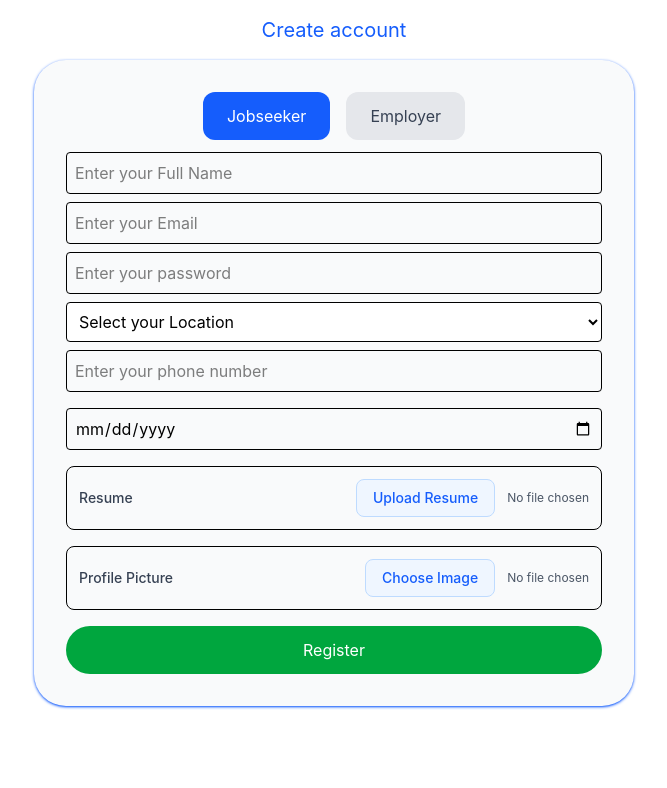
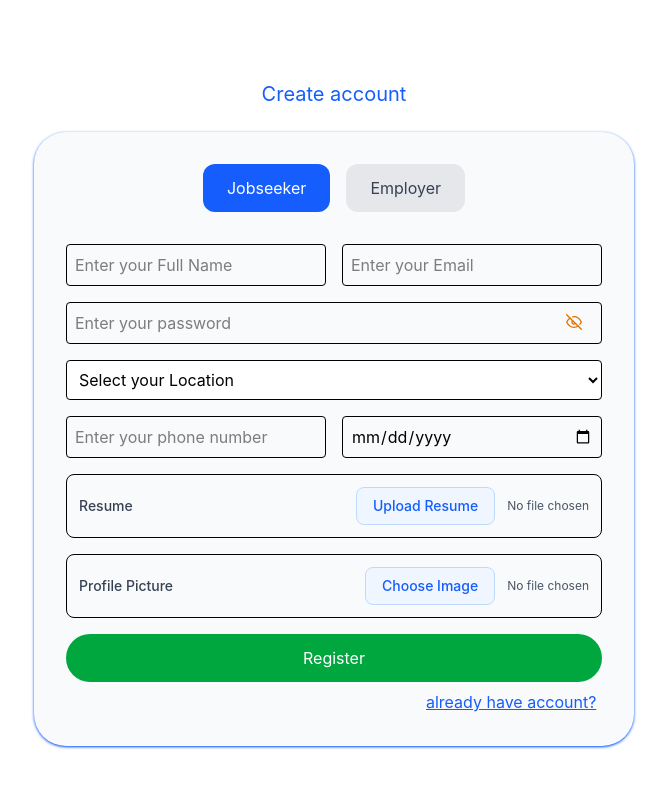
Before and after one commit to Naresharyal21/career_link_codeit_group_a, a React (Vite) app in the folder frontend/career_link/: page /signup in a window 1280 px wide. Shown: the top 788 px of the page, without its empty margins (306-973 px from the left). Built offline with nearby package versions, Linux system fonts and the light colour scheme.

Commit message:
up to signin completed

```diff
--- a/frontend/career_link/src/components/accounts/JobseekerForm.jsx
+++ b/frontend/career_link/src/components/accounts/JobseekerForm.jsx
@@ -4,11 +4,11 @@ const JobseekerForm = ({ formik }) => {
   return (
     <div>
 
-      {/* =========================
+      {/*
           PHONE
-      ========================= */}
-
-      <div className="mb-4">
+       */}
+<div className="flex justify-between">
+      <div className="mb-4 w-65">
         <input
           id="phone"
           name="phone"
@@ -29,11 +29,11 @@ const JobseekerForm = ({ formik }) => {
       </div>
 
 
-      {/* =========================
+      {/*
           DATE OF BIRTH
-      ========================= */}
+       */}
 
-      <div className="mb-4">
+      <div className="mb-4 w-65">
         <input
           id="date_of_birth"
           name="date_of_birth"
@@ -51,11 +51,11 @@ const JobseekerForm = ({ formik }) => {
             </p>
           )}
       </div>
+</div>
 
-
-      {/* =========================
+      {/*
           RESUME
-      ========================= */}
+       */}
 
       <div className="mb-4 flex items-center justify-between border p-3 rounded-lg">
 
--- a/frontend/career_link/src/components/accounts/LoginForm.jsx
+++ b/frontend/career_link/src/components/accounts/LoginForm.jsx
@@ -1,10 +1,136 @@
-import React from 'react'
+import { useFormik } from 'formik'
+import React, { useState } from 'react'
+
+
+import { FiEye } from "react-icons/fi";
+import { FiEyeOff } from "react-icons/fi";
+import { loginValidationSchema } from './validationSchema';
+import { Link } from 'react-router';
+
 
 const LoginForm = () => {
+
+  const [showPassword, setShowPassword] = useState(false)
+  const handletoggle = () => {
+    setShowPassword(showPassword ? false : true)
+  }
+  const formik = useFormik({
+
+    initialValues: {
+      email: "",
+      password: "",
+    },
+
+    validationSchema: loginValidationSchema,
+
+    onSubmit: async (values) => {
+      console.log(values)
+      try {
+
+      } catch (err) {
+
+      }
+    }
+
+  })
+
+
+
+
+
+
   return (
-    <div>
-      i am login form
-    </div>
+    <form onSubmit={formik.handleSubmit}>
+
+
+
+      <div className=" mt-10 mb-10  ">
+
+        <input
+          id="email"
+          name="email"
+          type="email"
+
+          placeholder="Enter your Email"
+
+
+          value={formik.values.email}
+          onChange={formik.handleChange}
+          onBlur={formik.handleBlur}
+
+          className="border rounded-xl  p-2 w-full "
+        />
+
+        {formik.touched.email &&
+          formik.errors.email && (
+            <p className="text-red-700">
+              {formik.errors.email}
+            </p>
+          )}
+      </div>
+
+
+
+      {/* =========================
+          PASSWORD
+      ========================= */}
+
+      <div className="mb-4">
+
+        <input
+          id="password"
+          name="password"
+          type={showPassword ? "text" : "password"}
+          placeholder="Enter your password"
+
+          value={formik.values.password}
+          onChange={formik.handleChange}
+          onBlur={formik.handleBlur}
+
+          className="border rounded-xl p-2 w-full"
+        />
+        <button type="button" onClick={handletoggle} className=" -ml-9 absolute  mt-3 w-4  text-amber-600"> {showPassword ? <FiEye /> : <FiEyeOff />}</button>
+
+        {formik.touched.password &&
+          formik.errors.password && (
+            <p className="text-red-700">
+              {formik.errors.password}
+            </p>
+          )}
+
+      </div>
+
+
+      <button className="bg-green-600 text-white p-2 rounded-2xl w-full mt-10" type="submit">Login</button>
+
+
+
+      <Link
+        className="ml-60 mt-5 text-x text-blue-600 underline hover:text-purple-800"
+        to="/Signup"
+      >
+        needs signup ?
+      </Link>
+
+
+
+
+
+
+
+
+
+
+
+
+
+
+
+
+
+
+
+    </form >
   )
 }
 
--- a/frontend/career_link/src/components/accounts/SignupForm.jsx
+++ b/frontend/career_link/src/components/accounts/SignupForm.jsx
@@ -1,12 +1,22 @@
-import React from "react";
+
+import React, { useState } from "react";
+
+
+
 import { useFormik } from "formik";
-import * as Yup from "yup";
-import { useNavigate } from "react-router";
+import { Link, useNavigate } from "react-router";
+
+import EmployerForm from "./EmployerForm";
+import JobseekerForm from "./JobseekerForm";
+
+
+import { FiEye, FiEyeOff } from "react-icons/fi";
+
 
 import useAccounts from "../../hooks/useAccounts";
-import JobseekerForm from "./JobseekerForm";
-import EmployerForm from "./EmployerForm";
+import { signupValidationSchema } from "./validationSchema";
 import { nepalLocations } from "../../appstore/nepalLocations";
+
 
 const SignupForm = () => {
   const { register, loading } = useAccounts();
@@ -14,123 +24,25 @@ const SignupForm = () => {
 
   const formik = useFormik({
     initialValues: {
-      // Common
       username: "",
       email: "",
       password: "",
       role: "js",
       location: "",
-
-      // Jobseeker
       phone: "",
       date_of_birth: "",
       resume_file: null,
       profile_pictur: null,
-
-      // Employer
       company_description: "",
       website: "",
       logo: null,
     },
 
-    validationSchema: Yup.object({
-
-      // USERNAME / COMPANY NAME
-
-      username: Yup.string()
-        .required("This field is required")
-        .min(3, "Must be at least 3 characters"),
-
-
-      // EMAIL
-
-      email: Yup.string()
-        .email("Enter a valid email")
-        .required("Email is required"),
-
-
-      // PASSWORD
-
-      password: Yup.string()
-        .min(8, "Password must be at least 8 characters")
-        .required("Password is required"),
-
-
-      // ROLE
-
-      role: Yup.string()
-        .oneOf(["js", "ep"], "Invalid role")
-        .required("Role is required"),
-
-
-      // LOCATION
-
-      location: Yup.string()
-        .required("Location is required"),
-
-
-      // JOBSEEKER PHONE
-
-      phone: Yup.string().when("role", {
-        is: "js",
-        then: (schema) =>
-          schema.required("Phone number is required"),
-        otherwise: (schema) =>
-          schema.notRequired(),
-      }),
-
-
-      // JOBSEEKER DATE OF BIRTH
-
-      date_of_birth: Yup.date()
-        .nullable()
-        .when("role", {
-          is: "js",
-          then: (schema) =>
-            schema
-              .max(
-                new Date(
-                  new Date().setFullYear(
-                    new Date().getFullYear() - 18
-                  )
-                ),
-                "You must be at least 18 years old"
-              )
-              .required("Date of birth is required"),
-
-          otherwise: (schema) =>
-            schema.notRequired(),
-        }),
-
-
-      // EMPLOYER WEBSITE
-
-      website: Yup.string().when("role", {
-        is: "ep",
-        then: (schema) =>
-          schema
-            .url("Enter a valid website URL")
-            .nullable(),
-
-        otherwise: (schema) =>
-          schema.notRequired(),
-      }),
-
-      company_description:Yup.string().max(450, "Must be at with in 450 characters"),
-    }),
-
-
-    // SUBMIT
+    validationSchema: signupValidationSchema, // <--- Used here
 
     onSubmit: async (values) => {
-      console.log("FORM SUBMITTED");
-      console.log(values);
-
       try {
         await register(values);
-
-        console.log("Registration successful");
-
         navigate("/login");
       } catch (err) {
         console.error("Registration failed:", err);
@@ -138,26 +50,22 @@ const SignupForm = () => {
     },
   });
 
-
-  // ROLE CHANGE
-
+  const [showPassword, setShowPassword] = useState(false);
+  const handletoggle = () => {
+    setShowPassword(!showPassword);
+  };
 
   const handleRoleChange = (newRole) => {
     if (newRole === "js") {
       formik.setValues({
         ...formik.values,
-
         role: "js",
-
-        // Clear employer fields
         company_description: "",
         website: "",
         logo: null,
       });
-
       formik.setTouched({
         ...formik.touched,
-
         website: false,
       });
     }
@@ -165,19 +73,14 @@ const SignupForm = () => {
     if (newRole === "ep") {
       formik.setValues({
         ...formik.values,
-
         role: "ep",
-
-        // Clear jobseeker fields
         phone: "",
         date_of_birth: "",
         resume_file: null,
         profile_pictur: null,
       });
-
       formik.setTouched({
         ...formik.touched,
-
         phone: false,
         date_of_birth: false,
       });
@@ -186,14 +89,9 @@ const SignupForm = () => {
 
   return (
     <form onSubmit={formik.handleSubmit}>
-
-      {/* =========================
-          ROLE
-      ========================= */}
-
-      <div className="flex justify-center mb-3">
+      {/* ROLE TOGGLE BUTTONS */}
+      <div className="flex justify-center mb-8">
         <div className="flex gap-4">
-
           <button
             type="button"
             onClick={() => handleRoleChange("js")}
@@ -204,7 +102,6 @@ const SignupForm = () => {
           >
             Jobseeker
           </button>
-
           <button
             type="button"
             onClick={() => handleRoleChange("ep")}
@@ -215,180 +112,122 @@ const SignupForm = () => {
           >
             Employer
           </button>
-
         </div>
       </div>
 
-      {/* =========================
-          USERNAME / COMPANY NAME
-      ========================= */}
-
-      <div className="mb-2">
-
+      {/* USERNAME / COMPANY NAME & EMAIL */}
+      <div className="flex justify-between">
+        <div className="mb-4 w-65">
           <input
             id="username"
             name="username"
             type="text"
-
             placeholder={
               formik.values.role === "ep"
                 ? "Enter your Company Name"
                 : "Enter your Full Name"
             }
-
             value={formik.values.username}
             onChange={formik.handleChange}
             onBlur={formik.handleBlur}
-
             className="border rounded p-2 w-full"
           />
-
-        {formik.touched.username &&
-          formik.errors.username && (
-            <p className="text-red-700">
-              {formik.errors.username}
-            </p>
+          {formik.touched.username && formik.errors.username && (
+            <p className="text-red-700">{formik.errors.username}</p>
           )}
-
         </div>
 
-      {/* =========================
-          EMAIL
-      ========================= */}
-
-      <div className="mb-2">
-
+        <div className="mb-4 w-65">
           <input
             id="email"
             name="email"
             type="email"
-
             placeholder={
               formik.values.role === "ep"
                 ? "Enter your Company Email"
                 : "Enter your Email"
             }
-
             value={formik.values.email}
             onChange={formik.handleChange}
             onBlur={formik.handleBlur}
-
             className="border rounded p-2 w-full"
           />
-
-        {formik.touched.email &&
-          formik.errors.email && (
-            <p className="text-red-700">
-              {formik.errors.email}
-            </p>
+          {formik.touched.email && formik.errors.email && (
+            <p className="text-red-700">{formik.errors.email}</p>
           )}
-
+        </div>
       </div>
 
-      {/* =========================
-          PASSWORD
-      ========================= */}
-
-      <div className="mb-2">
-
+      {/* PASSWORD */}
+      <div className="mb-4 relative">
         <input
           id="password"
           name="password"
-          type="password"
+          type={showPassword ? "text" : "password"}
           placeholder="Enter your password"
-
           value={formik.values.password}
           onChange={formik.handleChange}
           onBlur={formik.handleBlur}
-
           className="border rounded p-2 w-full"
         />
-
-        {formik.touched.password &&
-          formik.errors.password && (
-            <p className="text-red-700">
-              {formik.errors.password}
-            </p>
+        <button
+          type="button"
+          onClick={handletoggle}
+          className="-ml-9 absolute mt-3 w-4 text-amber-600"
+        >
+          {showPassword ? <FiEye /> : <FiEyeOff />}
+        </button>
+        {formik.touched.password && formik.errors.password && (
+          <p className="text-red-700">{formik.errors.password}</p>
         )}
-
       </div>
 
-      {/* =========================
-          LOCATION
-      ========================= */}
-
-      <div className="mb-2">
-
+      {/* LOCATION */}
+      <div className="mb-4">
         <select
           id="location"
           name="location"
-
           value={formik.values.location}
-
           onChange={formik.handleChange}
           onBlur={formik.handleBlur}
-
-          className="border rounded p-2 w-full bg-white"
+          className="border rounded p-2 pr-5 w-full bg-white"
         >
-
           <option value="" disabled>
             {formik.values.role === "ep"
               ? "Select your Company Location"
               : "Select your Location"}
           </option>
-
           {nepalLocations.map((loc) => (
             <option key={loc} value={loc}>
               {loc}
             </option>
           ))}
-
         </select>
-
-        {formik.touched.location &&
-          formik.errors.location && (
-            <p className="text-red-700">
-              {formik.errors.location}
-            </p>
+        {formik.touched.location && formik.errors.location && (
+          <p className="text-red-700">{formik.errors.location}</p>
         )}
-
       </div>
 
-      {/* =========================
-          JOBSEEKER FORM
-      ========================= */}
+      {/* SUB-FORMS */}
+      {formik.values.role === "js" && <JobseekerForm formik={formik} />}
+      {formik.values.role === "ep" && <EmployerForm formik={formik} />}
 
-      {formik.values.role === "js" && (
-        <JobseekerForm formik={formik} />
-      )}
-
-      {/* =========================
-          EMPLOYER FORM
-      ========================= */}
-
-      {formik.values.role === "ep" && (
-        <EmployerForm formik={formik} />
-      )}
-
-      {/* =========================
-          SUBMIT
-      ========================= */}
-
+      {/* SUBMIT */}
       <div className="flex flex-col">
-
         <button
           type="submit"
           disabled={loading}
-
           className="bg-green-600 text-white px-6 py-3 rounded-3xl hover:-translate-y-1 transition disabled:opacity-50"
         >
-          {loading
-            ? "Creating account..."
-            : "Register"}
+          {loading ? "Creating account..." : "Register"}
         </button>
-
+        <Link
+          className="ml-90 mt-2 text-x text-blue-600 underline hover:text-purple-800"
+          to="/login"
+        >
+          already have account?
+        </Link>
       </div>
-
     </form>
   );
 };
--- /dev/null
+++ b/frontend/career_link/src/components/accounts/validationSchema.js
@@ -0,0 +1,61 @@
+import * as Yup from "yup";
+
+export const usernameRule = Yup.string()
+  .required("This field is required")
+  .min(3, "Must be at least 3 characters");
+
+export const emailRule = Yup.string()
+  .email("Enter a valid email")
+  .required("Email is required");
+
+export const passwordRule = Yup.string()
+  .min(8, "Password must be at least 8 characters")
+  .required("Password is required");
+
+export const locationRule = Yup.string().required("Location is required");
+
+export const loginValidationSchema = Yup.object({
+  email: emailRule,
+  password: passwordRule,
+});
+
+export const signupValidationSchema = Yup.object({
+  username: usernameRule,
+  email: emailRule,
+  password: passwordRule,
+  role: Yup.string()
+    .oneOf(["js", "ep"], "Invalid role")
+    .required("Role is required"),
+  location: locationRule,
+
+  // Jobseeker Phone conditional
+  phone: Yup.string().when("role", {
+    is: "js",
+    then: (schema) => schema.required("Phone number is required"),
+    otherwise: (schema) => schema.notRequired(),
+  }),
+
+  // Jobseeker Date of Birth conditional
+  date_of_birth: Yup.date()
+    .nullable()
+    .when("role", {
+      is: "js",
+      then: (schema) =>
+        schema
+          .max(
+            new Date(new Date().setFullYear(new Date().getFullYear() - 18)),
+            "You must be at least 18 years old",
+          )
+          .required("Date of birth is required"),
+      otherwise: (schema) => schema.notRequired(),
+    }),
+
+  // Employer Website conditional
+  website: Yup.string().when("role", {
+    is: "ep",
+    then: (schema) => schema.url("Enter a valid website URL").nullable(),
+    otherwise: (schema) => schema.notRequired(),
+  }),
+
+  company_description: Yup.string().max(450, "Must be within 450 characters"),
+});
--- a/frontend/career_link/src/pages/accounts/Signup.jsx
+++ b/frontend/career_link/src/pages/accounts/Signup.jsx
@@ -4,7 +4,7 @@ import SignupForm from '../../components/accounts/SignupForm'
 const Signup = () => {
   return (
     <div className='flex flex-col items-center  '>
-      <h1 className='mt-4 mb-4 text-xl text-blue-600'>Create account</h1>
+      <h1 className='mt-20 mb-6 text-xl text-blue-600'>Create account</h1>
       <div className=" w-150 bg-gray-50 p-8   border-b-cyan-600 rounded-4xl  shadow shadow-blue-600">
 
       <SignupForm />
```
Also changed, not shown: frontend/career_link/src/components/accounts/EmployerForm.jsx (+15 -12 lines), frontend/career_link/src/pages/accounts/Login.jsx (+7 -2 lines). Lines whose indentation alone changed are shown as unchanged.
